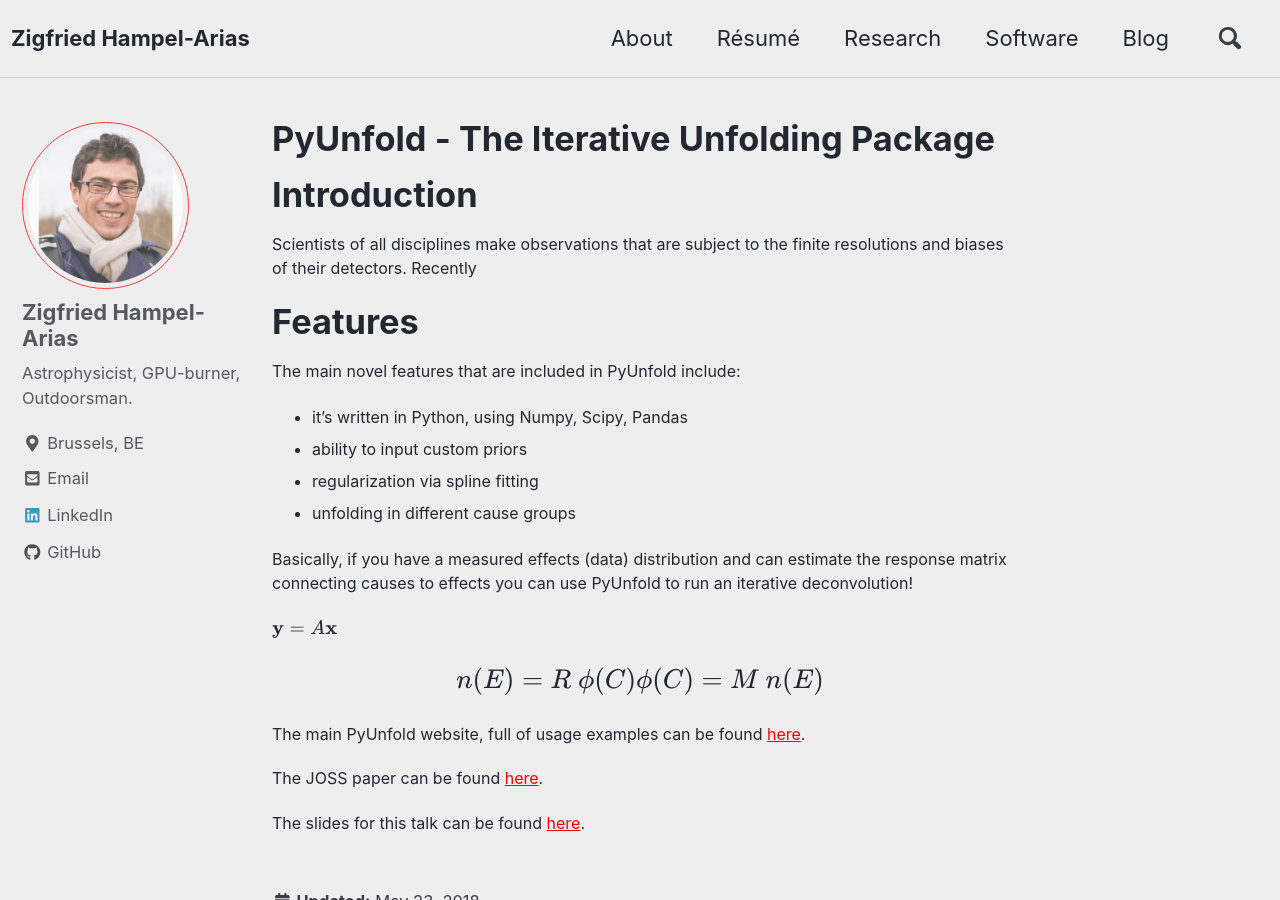
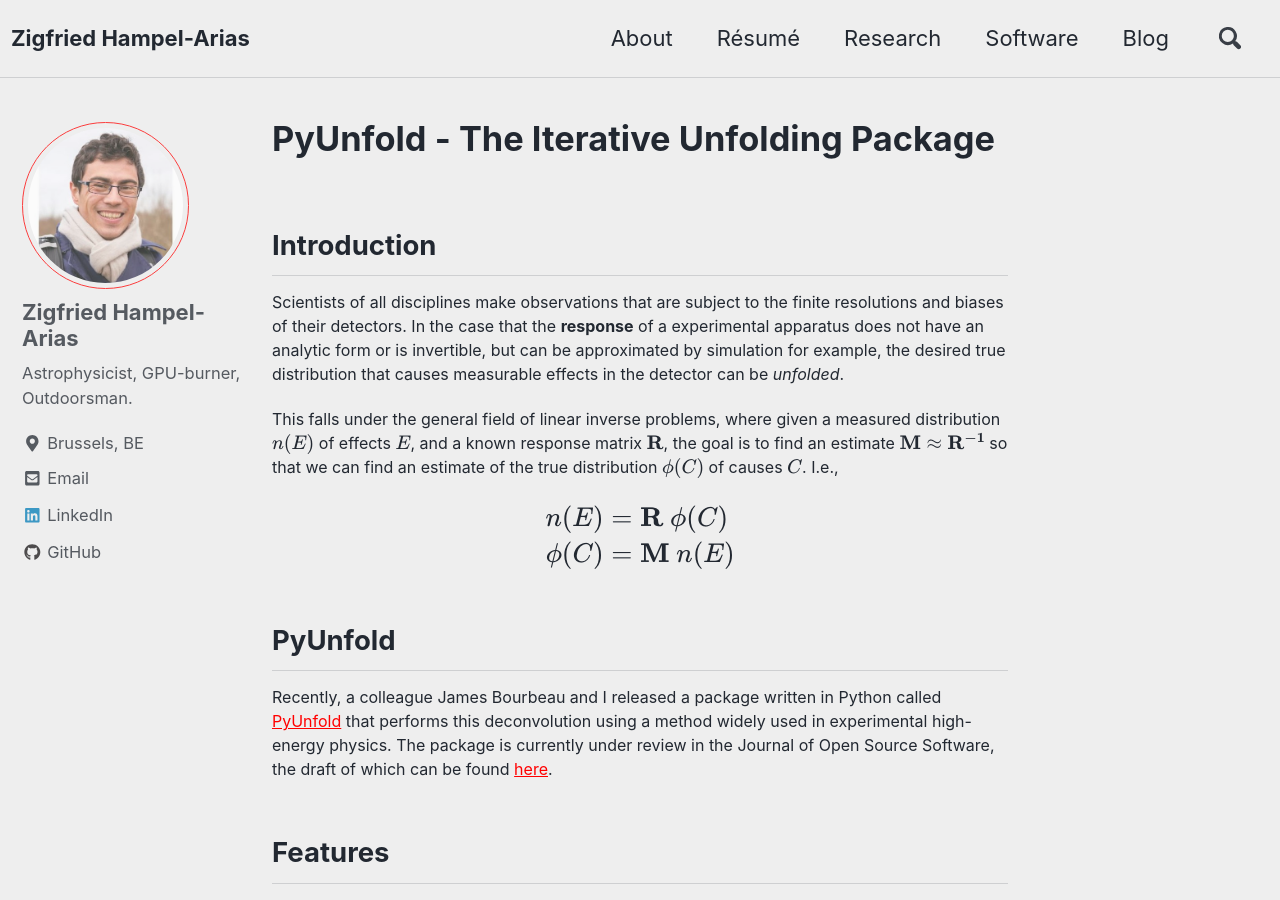
Before and after one commit to zhampel/zhampel.github.io, a Jekyll site: the page built from _posts/2018-05-23-intro-pyunfold-announcement.markdown, in a window 1280 px wide and 900 px high. Built offline with Jekyll 4.4.1, drawn with Linux system fonts in a browser that asks for light colours; nearby versions of some CDN libraries; formulas are drawn with MathJax 3; some of the changed text lies outside the part shown.

Commit message:
Completing pyunfold blog post

```diff
--- a/_posts/2018-05-23-intro-pyunfold-announcement.markdown
+++ b/_posts/2018-05-23-intro-pyunfold-announcement.markdown
@@ -3,33 +3,47 @@
 mathjax: true
 ---
 
-# Introduction
+## Introduction
 Scientists of all disciplines make observations that are subject to the finite
 resolutions and biases of their detectors.
-Recently
+In the case that the **response** of a experimental apparatus does not have
+an analytic form or is invertible, but can be approximated by simulation for example,
+the desired true distribution that causes measurable effects in the detector
+can be *unfolded*.
+
+This falls under the general field of linear inverse problems, where given a measured
+distribution \\( n(E) \\) of effects \\(E\\), and a known response matrix \\(\mathbf{R}\\),
+the goal is to find an estimate \\( \mathbf{M} \approx \mathbf{R^{-1}} \\) so that we can
+find an estimate of the true distribution \\(\phi(C)\\) of causes \\(C\\).
+I.e.,
+
+$$
+\begin{align}
+  n(E) &= \mathbf{R} \ \phi(C) \\
+  \phi(C) &= \mathbf{M} \ n(E)
+\end{align}
+$$
+
+## PyUnfold
+Recently, a colleague James Bourbeau and I released a package written in Python called
+[PyUnfold](https://jrbourbeau.github.io/pyunfold/index.html)
+that performs this deconvolution using a method widely used in experimental high-energy physics.
+The package is currently under review in the Journal of Open Source Software, the draft of which
+can be found [here](ihttps://joss.theoj.org/papers/7ce84a37ff74be06ef28f8ea9b8831e6).
 
 
-# Features
-The main novel features that are included in PyUnfold include:
-- it's written in Python, using Numpy, Scipy, Pandas
+## Features
+The novel features implemented in PyUnfold include:
+- it's written in Python, using Numpy, Scipy, & Pandas
 - ability to input custom priors
-- regularization via spline fitting
-- unfolding in different cause groups
+- convergence based on test statistic criterion
+- tunable regularization via spline fitting
+- unfolding in different cause groups, i.e. multidimensional deconvolution
 
 Basically, if you have a measured effects (data) distribution and can estimate
 the response matrix connecting causes to effects you can use PyUnfold to run an
 iterative deconvolution!
 
-\\(\mathbf{y} = A \mathbf{x}\\)
 
-$$
-n(E) = R \ \phi(C) \\
-\phi(C) = M \ n(E)
-$$
-
-The main PyUnfold website, full of usage examples can be found
-[here](https://jrbourbeau.github.io/pyunfold/index.html).
-
-The JOSS paper can be found [here](ihttps://joss.theoj.org/papers/7ce84a37ff74be06ef28f8ea9b8831e6).
-
-The slides for this talk can be found [here](https://zhampel.github.io/intro-ml-iihe/).
+I recently gave an introductory talk about PyUnfold at the IIHE at ULB/VUB in Brussels.
+The slides can be found [here](https://zhampel.github.io/intro-pyunfold-iihe/).
```
